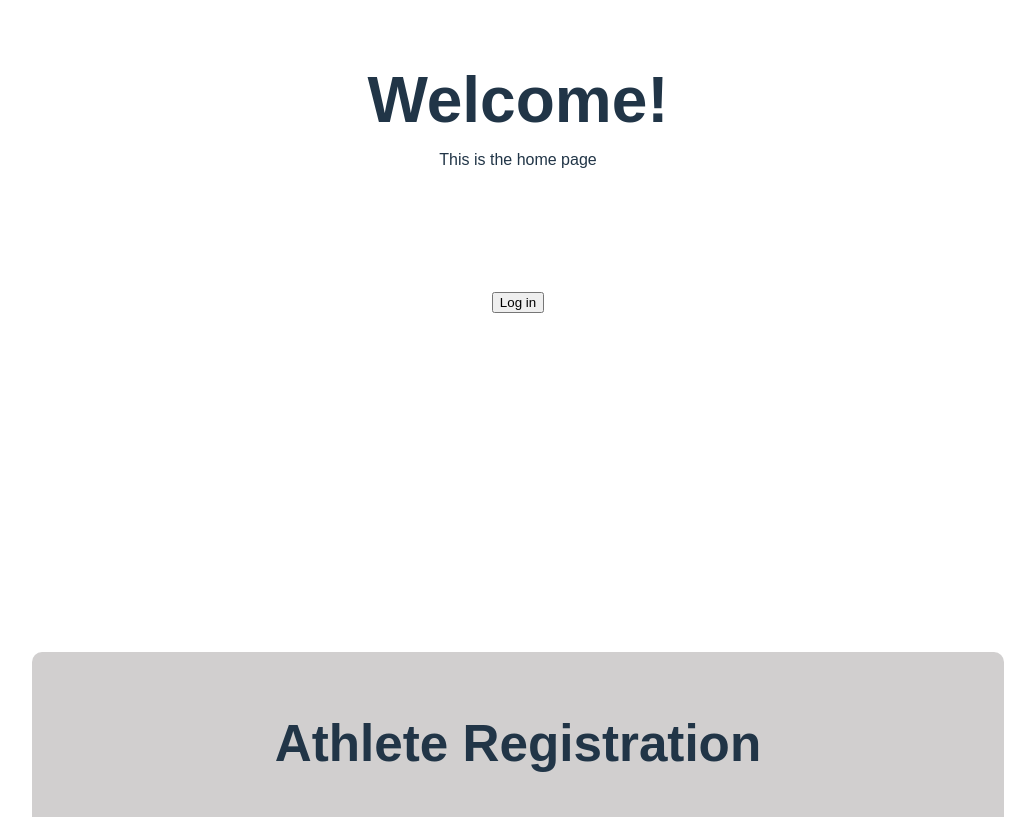
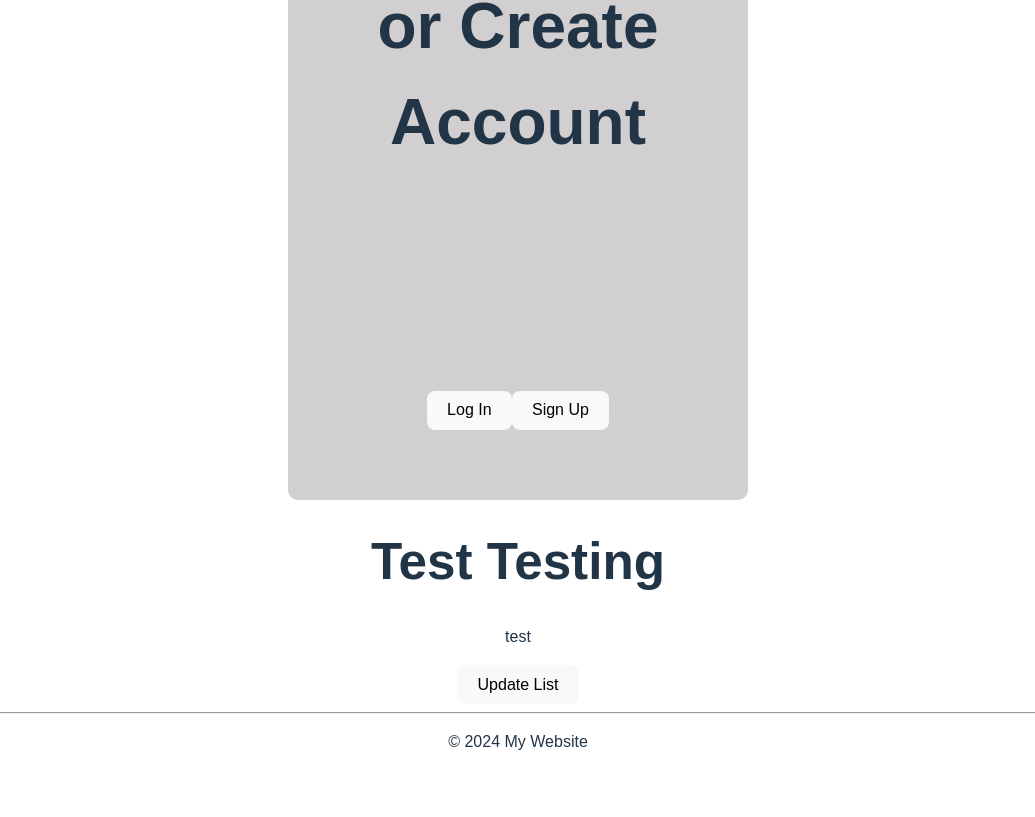
Before and after one commit to FelixMDM/Ashraf-Invite, a React (Vite) app: page / in a window 1280 px wide. Shown: the part 958-1775 px from the top of the page, without its empty margins (122-1157 px from the left). After the commit the page ends 1728 px from the top, so only its background shows below. Built offline with nearby package versions, Linux system fonts and the light colour scheme.

Commit message:
creating login

```diff
--- a/src/Componenets/App.jsx
+++ b/src/Componenets/App.jsx
@@ -69,7 +69,6 @@ function App() {
           </Routes>
         </BrowserRouter>
       </div>
-      <Form/>
       <h1>Test Testing</h1>
       <p>
         {testData}
--- a/src/Componenets/Login/Home.jsx
+++ b/src/Componenets/Login/Home.jsx
@@ -18,20 +18,18 @@ function Home(props) {
         <div className={styles.mainContainer}>
             <div className={styles.titleContainer}>
                 <div>
-                    Welcome!
+                    Login in or Create Account
                 </div>
             </div>
-            <div>
-                This is the home page
-            </div>
             <div className={styles.buttonContainer}>
-                <input
-                    className={styles.inputButton}
-                    type='button'
-                    onClick={onButtonClick}
-                    value={loggedIn ? 'Log out' : 'Log in'}
-                />
-                {loggedIn ? <div>Your email address is {email}</div> : <div/> }
+                <div className={styles.entry}>
+                    <button>
+                        Log In
+                    </button>
+                    <button>
+                        Sign Up
+                    </button>
+                </div>
             </div>
         </div>
     )
--- a/src/Componenets/Login/Login.module.css
+++ b/src/Componenets/Login/Login.module.css
@@ -3,7 +3,17 @@
     display: flex;
     align-items: center;
     justify-content: center;
-    height: 100vh;
+    height: 25%;
+
+    border: 1px solid hsl(0, 0, 80);
+    background-color: hsla(0, 2%, 80%, 0.913);
+    border-radius: 10px;
+    padding: 70px;
+    padding-top: 30px;
+    margin: 0 auto;
+    margin-bottom: 10px;
+    margin-top: 10px;
+    max-width: 25%;
 }
 
 .titleContainer {
@@ -13,6 +23,7 @@
     font-weight: bolder;
     align-items: center;
     justify-content: center;
+    margin-bottom: 0 auto;
 }
 
 .resultContainer .historyItem {
@@ -60,3 +71,11 @@
     border: 1px solid grey;
     padding-left: 8px;
 }
+
+.entry {
+    display: flex;
+    flex-direction: row;
+    margin-top: auto;
+    padding: 0;
+    justify-content: space-between;
+}
```
